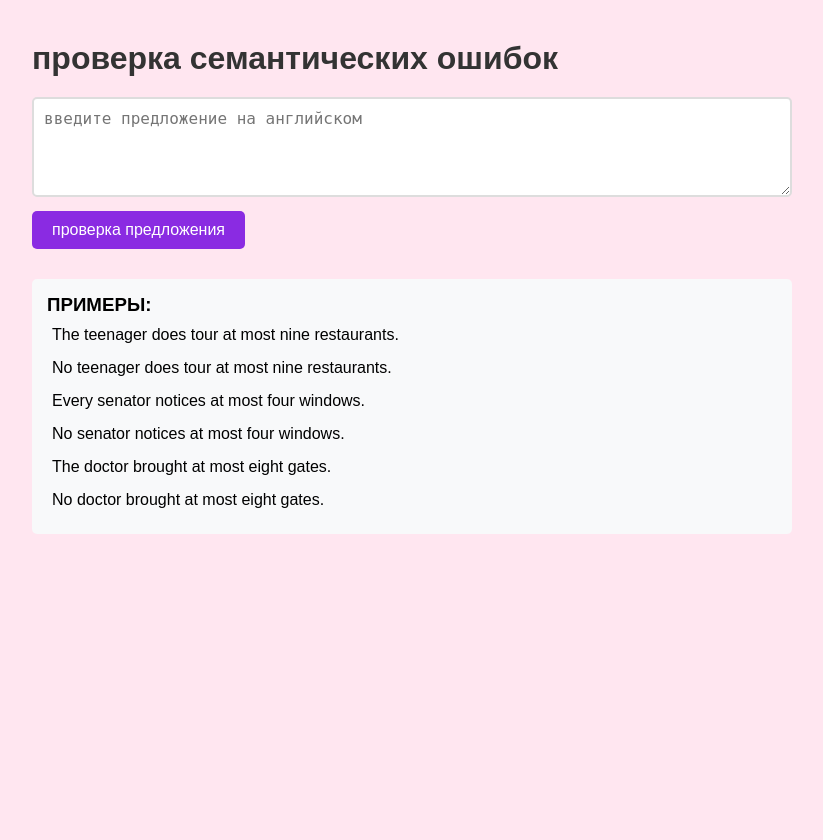
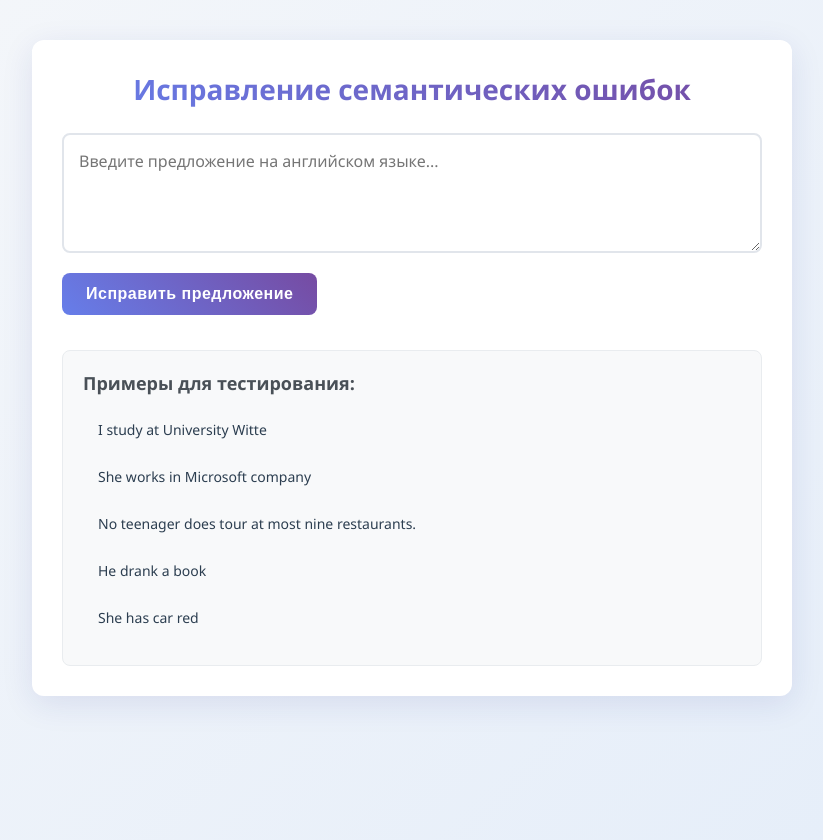
Before and after one commit to rodnikovag/Semantic_ERR, a Flask app: page / in a window 1280 px wide. Shown: the whole page, without its empty margins (228-1051 px from the left). Before the commit the page ends 534 px from the top, so only its background shows below. Run offline with Flask 3, Linux system fonts and the light colour scheme; parts of the project's set-up code (start-up, migrations or seed data) failed here and were passed over.

Commit message:
Add files via upload

```diff
--- a/templates/index.html
+++ b/templates/index.html
@@ -3,170 +3,269 @@
 <head>
     <meta charset="UTF-8">
     <meta name="viewport" content="width=device-width, initial-scale=1.0">
-    <title>Semantic Error Checker</title>
+    <title>Semantic Error Corrector</title>
     <style>
-        * { margin: 0; padding: 0; box-sizing: border-box; }
+        * {
+            margin: 0;
+            padding: 0;
+            box-sizing: border-box;
+        }
+
         body {
-            font-family: Arial, sans-serif;
+            font-family: 'Segoe UI', Tahoma, Geneva, Verdana, sans-serif;
             max-width: 800px;
             margin: 20px auto;
             padding: 20px;
-            background-color: #ffe6f0;
+            background: linear-gradient(135deg, #f5f7fa 0%, #e4edf9 100%);
+            min-height: 100vh;
         }
 
-        h1 { margin-bottom: 20px; color: #333; }
+        .container {
+            background: white;
+            border-radius: 12px;
+            padding: 30px;
+            box-shadow: 0 8px 32px rgba(31, 38, 135, 0.1);
+            backdrop-filter: blur(4px);
+        }
 
-        .input-area { margin-bottom: 20px; }
+        h1 {
+            margin-bottom: 25px;
+            color: #2c3e50;
+            text-align: center;
+            font-weight: 600;
+            font-size: 28px;
+            background: linear-gradient(45deg, #667eea 0%, #764ba2 100%);
+            -webkit-background-clip: text;
+            -webkit-text-fill-color: transparent;
+            background-clip: text;
+        }
+
+        .input-area {
+            margin-bottom: 25px;
+        }
+
         textarea {
             width: 100%;
-            height: 100px;
-            padding: 10px;
+            height: 120px;
+            padding: 15px;
             font-size: 16px;
-            border: 2px solid #ddd;
-            border-radius: 5px;
+            border: 2px solid #e1e5eb;
+            border-radius: 8px;
             resize: vertical;
+            transition: border-color 0.3s ease;
+            font-family: inherit;
+        }
+
+        textarea:focus {
+            outline: none;
+            border-color: #667eea;
+            box-shadow: 0 0 0 3px rgba(102, 126, 234, 0.1);
         }
 
         button {
-            padding: 10px 20px;
+            padding: 12px 24px;
             font-size: 16px;
-            background: #8a2be2;
+            background: linear-gradient(45deg, #667eea 0%, #764ba2 100%);
             color: white;
             border: none;
-            border-radius: 5px;
+            border-radius: 8px;
             cursor: pointer;
-            margin-top: 10px;
+            margin-top: 15px;
+            font-weight: 600;
+            letter-spacing: 0.5px;
+            transition: transform 0.2s ease, box-shadow 0.2s ease;
         }
-        button:hover { background: #7a1ad2; }
+
+        button:hover {
+            transform: translateY(-2px);
+            box-shadow: 0 4px 12px rgba(102, 126, 234, 0.3);
+        }
+
+        button:active {
+            transform: translateY(0);
+        }
+
+        button:disabled {
+            opacity: 0.7;
+            transform: none;
+            cursor: not-allowed;
+        }
 
         .result {
-            margin-top: 20px;
-            padding: 15px;
-            border-radius: 5px;
-            border: 2px solid #ddd;
+            margin-top: 25px;
+            padding: 20px;
+            border-radius: 8px;
+            border: 2px solid #e1e5eb;
+            animation: fadeIn 0.5s ease;
+            background: #f8fff9;
         }
 
-        .correct { border-color: #28a745; background: #f8fff9; }
-        .error { border-color: #dc3545; background: #fff8f8; }
+        @keyframes fadeIn {
+            from { opacity: 0; transform: translateY(10px); }
+            to { opacity: 1; transform: translateY(0); }
+        }
 
-        .status {
-            font-size: 18px;
-            font-weight: bold;
-            margin-bottom: 10px;
+        .original,
+        .corrected {
+            margin: 10px 0;
+            padding: 12px;
+            border-radius: 6px;
+            background: white;
+            border: 1px solid #e1e5eb;
         }
-        .correct .status { color: #28a745; }
-        .error .status { color: #dc3545; }
 
-        .details { margin-top: 10px; }
-        .detail-item { margin: 5px 0; }
-        .label { font-weight: bold; color: #666; }
+        .original-label,
+        .corrected-label {
+            font-weight: 600;
+            color: #495057;
+            margin-bottom: 5px;
+            display: block;
+        }
+
+        .original-text {
+            color: #666;
+            font-style: italic;
+        }
+
+        .corrected-text {
+            color: #28a745;
+            font-weight: 500;
+        }
 
         .examples {
-            margin-top: 30px;
-            padding: 15px;
+            margin-top: 35px;
+            padding: 20px;
             background: #f8f9fa;
-            border-radius: 5px;
+            border-radius: 8px;
+            border: 1px solid #e9ecef;
+        }
+
+        .examples h3 {
+            margin-bottom: 15px;
+            color: #495057;
+            font-size: 18px;
+            font-weight: 600;
         }
 
         .example {
-            margin: 5px 0;
-            padding: 5px;
+            margin: 8px 0;
+            padding: 10px 15px;
             cursor: pointer;
-            border-radius: 3px;
+            border-radius: 6px;
+            transition: background-color 0.2s ease;
+            color: #2c3e50;
+            font-size: 14px;
         }
-        .example:hover { background: #e9ecef; }
+
+        .example:hover {
+            background: #e9ecef;
+            transform: translateX(3px);
+        }
+
+        .loading {
+            display: inline-block;
+            width: 20px;
+            height: 20px;
+            border: 3px solid #f3f3f3;
+            border-top: 3px solid #667eea;
+            border-radius: 50%;
+            animation: spin 1s linear infinite;
+            margin-right: 10px;
+        }
+
+        @keyframes spin {
+            0% { transform: rotate(0deg); }
+            100% { transform: rotate(360deg); }
+        }
+
+        @media (max-width: 600px) {
+            .container {
+                padding: 20px;
+                margin: 10px;
+            }
+
+            h1 {
+                font-size: 24px;
+            }
+        }
     </style>
 </head>
 <body>
-    <h1>проверка семантических ошибок</h1>
+    <div class="container">
+        <h1>Исправление семантических ошибок</h1>
 
         <div class="input-area">
-        <textarea id="sentence-input" placeholder="введите предложение на английском"></textarea>
-        <button id="check-btn">проверка предложения</button>
+            <textarea id="sentence-input" placeholder="Введите предложение на английском языке..."></textarea>
+            <button id="correct-btn">Исправить предложение</button>
         </div>
 
-    <div id="result" class="result" style="display: none;"></div>
+        <div id="result" class="result" style="display: none;">
+            <div class="original">
+                <span class="original-label">Оригинал:</span>
+                <div class="original-text" id="original-text"></div>
+            </div>
+            <div class="corrected">
+                <span class="corrected-label">Исправлено:</span>
+                <div class="corrected-text" id="corrected-text"></div>
+            </div>
+        </div>
 
         <div class="examples">
-        <h3>ПРИМЕРЫ:</h3>
+            <h3>Примеры для тестирования:</h3>
             <div id="example-list">
-            <div class="example" data-sentence="The teenager does tour at most nine restaurants.">
-                The teenager does tour at most nine restaurants.
+                <div class="example" data-sentence="I study at University Witte">
+                    I study at University Witte
+                </div>
+                <div class="example" data-sentence="She works in Microsoft company">
+                    She works in Microsoft company
                 </div>
                 <div class="example" data-sentence="No teenager does tour at most nine restaurants.">
                     No teenager does tour at most nine restaurants.
                 </div>
-            <div class="example" data-sentence="Every senator notices at most four windows.">
-                Every senator notices at most four windows.
+                <div class="example" data-sentence="He drank a book">
+                    He drank a book
                 </div>
-            <div class="example" data-sentence="No senator notices at most four windows.">
-                No senator notices at most four windows.
+                <div class="example" data-sentence="She has car red">
+                    She has car red
                 </div>
-            <div class="example" data-sentence="The doctor brought at most eight gates.">
-                The doctor brought at most eight gates.
-            </div>
-            <div class="example" data-sentence="No doctor brought at most eight gates.">
-                No doctor brought at most eight gates.
             </div>
         </div>
     </div>
 
     <script>
-        document.getElementById('check-btn').addEventListener('click', function() {
+        document.getElementById('correct-btn').addEventListener('click', function() {
             const sentence = document.getElementById('sentence-input').value.trim();
             if (!sentence) {
-                alert('пожалуйста, введите предложение');
+                alert('Пожалуйста, введите предложение');
                 return;
             }
 
-            this.disabled = true;
-            this.textContent = 'проверка';
+            const btn = this;
+            btn.disabled = true;
+            btn.innerHTML = '<span class="loading"></span>Исправление...';
 
-            fetch('/detect', {
+            fetch('/correct', {
                 method: 'POST',
                 headers: { 'Content-Type': 'application/json' },
                 body: JSON.stringify({ sentence: sentence })
             })
             .then(response => response.json())
             .then(data => {
-                const resultDiv = document.getElementById('result');
-                resultDiv.style.display = 'block';
-
                 if (data.error) {
-                    resultDiv.innerHTML = `<div class="error status">Error: ${data.error}</div>`;
+                    alert('Ошибка: ' + data.error);
                     return;
                 }
 
-                const statusClass = data.has_error ? 'error' : 'correct';
-                const statusText = data.has_error ? 'найдена семантическая ошибка!' : ' ошибок нет';
-
-                let similarHtml = '';
-                if (data.top_similar && data.top_similar.length > 0) {
-                    similarHtml = '<div class="detail-item"><span class="label">наиболее похоже:</span><br>';
-                    data.top_similar.forEach((item, index) => {
-                        similarHtml += `${index + 1}. ${item.sentence} (${item.similarity})<br>`;
-                    });
-                    similarHtml += '</div>';
-                }
-
-                resultDiv.className = `result ${statusClass}`;
-                resultDiv.innerHTML = `
-                    <div class="status">${statusText}</div>
-                    <div class="details">
-                        <div class="detail-item"><span class="label">предложение:</span> ${data.sentence}</div>
-                        <div class="detail-item"><span class="label">сходство:</span> ${data.similarity}</div>
-                        <div class="detail-item"><span class="label">категория:</span> ${data.category}</div>
-                        ${similarHtml}
-                    </div>
-                `;
+                document.getElementById('original-text').textContent = data.original;
+                document.getElementById('corrected-text').textContent = data.corrected;
+                document.getElementById('result').style.display = 'block';
             })
             .catch(error => {
-                document.getElementById('result').innerHTML =
-                    `<div class="error status">error: ${error.message}</div>`;
+                alert('Ошибка при исправлении: ' + error.message);
             })
             .finally(() => {
-                this.disabled = false;
-                this.textContent = 'проверить предложение';
+                btn.disabled = false;
+                btn.textContent = 'Исправить предложение';
             });
         });
 
@@ -183,7 +282,7 @@
         document.getElementById('sentence-input').addEventListener('keypress', function(e) {
             if (e.key === 'Enter' && !e.shiftKey) {
                 e.preventDefault();
-                document.getElementById('check-btn').click();
+                document.getElementById('correct-btn').click();
             }
         });
     </script>
```
Lines whose indentation alone changed are shown as unchanged.
